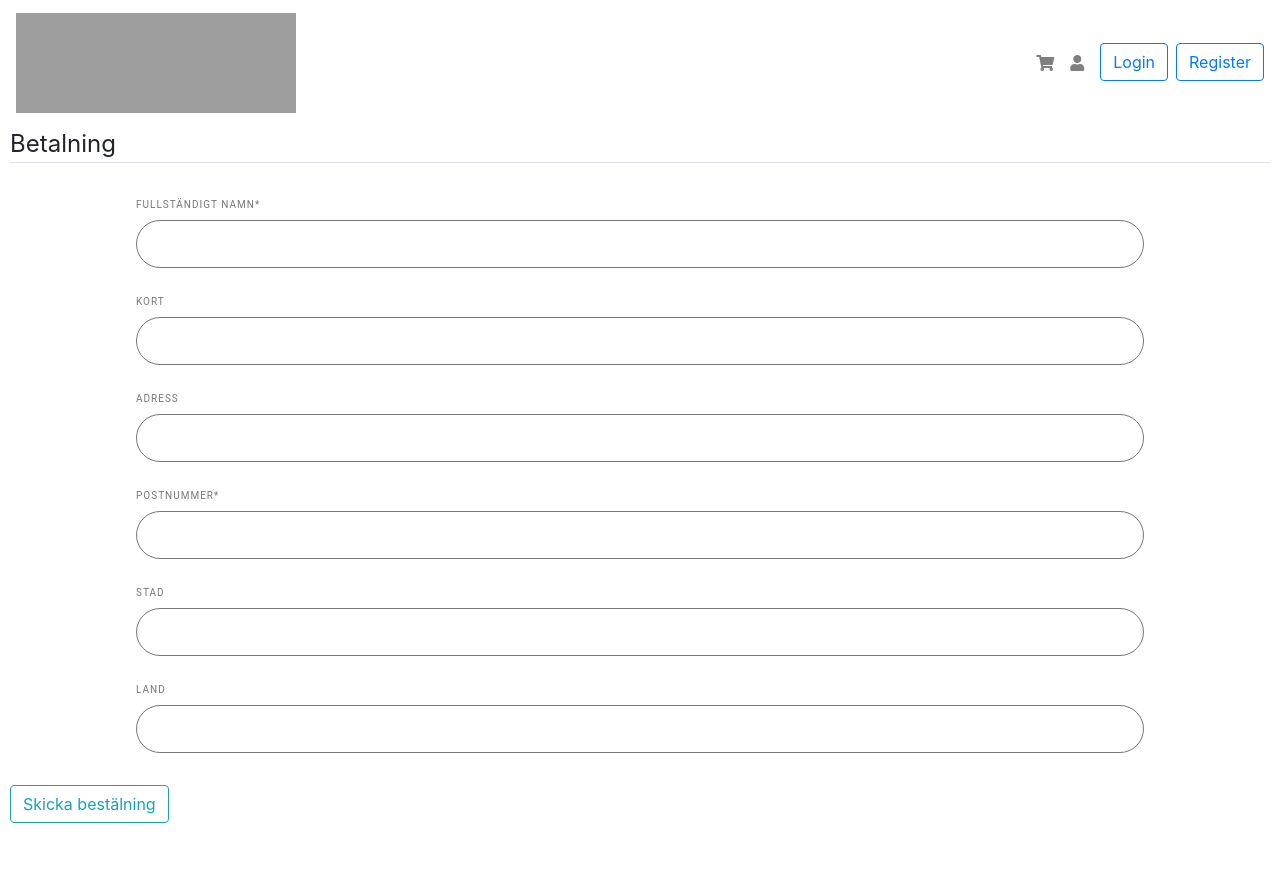
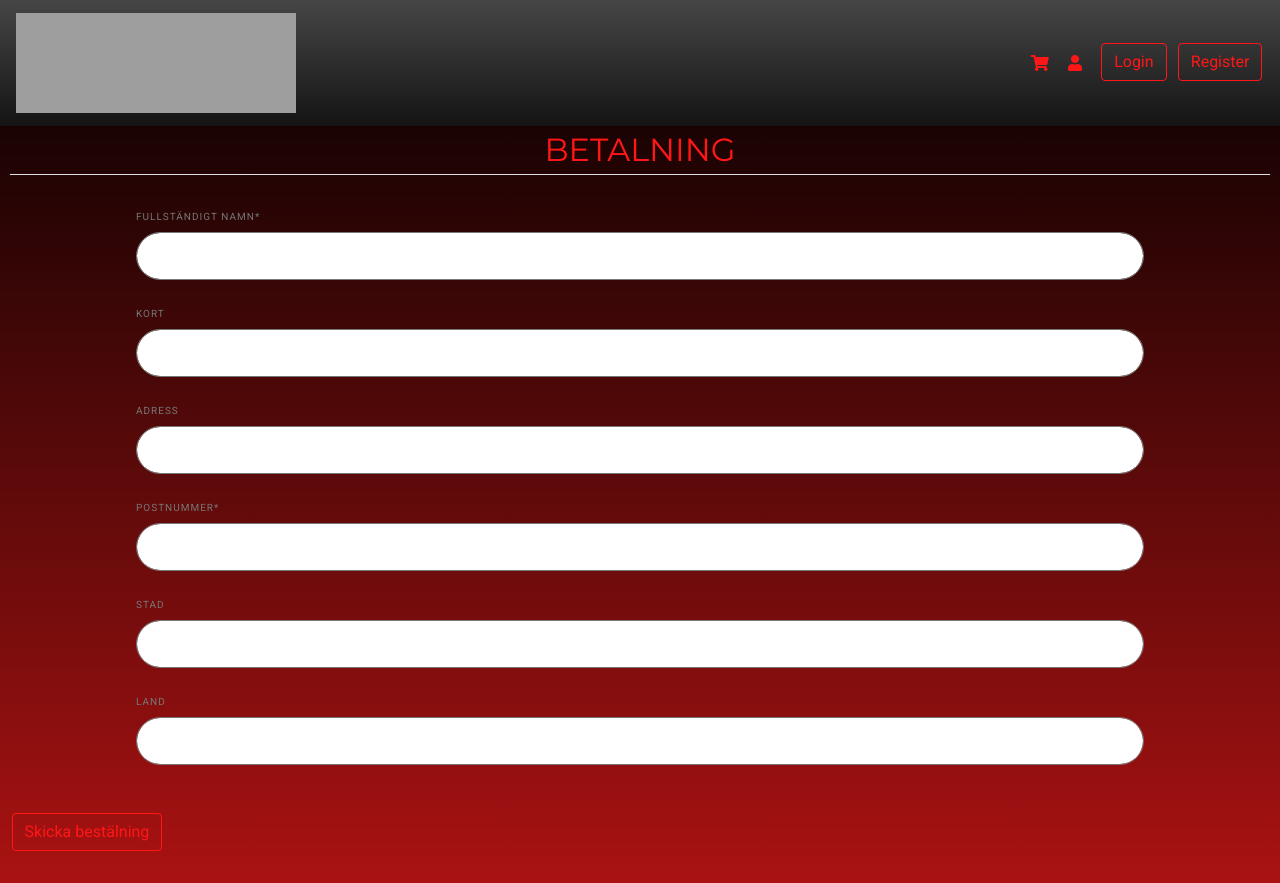
Before and after one commit to JohanOlsson99/D0018E_Databaser, a Flask app: page /betalning in a window 1280 px wide. Before the commit the page ends 823 px from the top, so only its background shows below. Run offline with Flask 2, Linux system fonts and the light colour scheme; parts of the project's set-up code (start-up, migrations or seed data) failed here and were passed over; some libraries are stand-ins or nearby versions; grey boxes are pictures that could not be loaded.

Commit message:
Update main.css

```diff
--- a/static/main.css
+++ b/static/main.css
@@ -1,35 +1,94 @@
+/* Imports fonts Montserrat and Roboto */
+@import url("https://fonts.googleapis.com/css?family=Nunito:400,900|Montserrat|Roboto");
+
+/* !important statements are placed on none overwritable statements */
+
+/* General */
+
 body {
-    background: #fafafa;
-    color: #4c9fb7;
-    /*margin: 2em 3em;*/
-  }
+    background: linear-gradient(#020000 , #aa1212);
+}
 
-h1, h2, h3, h4, h5, h6 {
-    color: #444444;
- }
+h1, h3, h4, h5, h6 {
+    font-family: "Montserrat", sans-serif !important;
+}
+
+h2, p {
+    font-family: "Roboto", sans-serif !important;
+}
+
+.mb-4 {
+    font-family: "Montserrat", sans-serif;
+    color: #ff1717;
+    font-size: 2rem;
+    margin-top: 40px;
+    margin-bottom: 35px;
+    text-align: center;
+    text-transform: uppercase;
+}
+
+/* Navbar */
+
+.layout-container {
+    background: linear-gradient(rgb(70, 70, 70) , rgb(20, 20, 20));
+    margin: 0 auto;
+    position: relative;
+}
+
+/* Buttons */
+
+.btn-outline-primary, .btn-outline-info {
+    margin-top: 1em;
+    margin-bottom: 1em;
+    margin-left: 0.1em;
+    margin-right: 0.1em;
+    color: #ff1717 !important;
+    border-color: #ff1717 !important;
+    font-family: "Roboto", sans-serif;
+}
+
+.btn-outline-primary:hover, .btn-outline-info:hover {
+    background: #ff1717 !important;
+    color: #ffffff !important;
+    border-color: #02000000 !important;
+    font-family: "Roboto", sans-serif;
+}
+
+/* Icons */
+
+.nav-link {
+    margin-top: 1em;
+    margin-bottom: 1em;
+    margin-left: 0.1em;
+    margin-right: 0.1em;
+    color: #ff1717 !important;
+}
+
+.nav-link:hover {
+    color: #ffffff !important;
+}
+
+/* Content */
 
 .content-class {
     margin-left: 10px;
-    /*margin-top: 5px;*/
     margin-right: 10px;
 }
 
-.bg-steel {
-    background-color: #4c9fb7;
+/* Used by other html files */
+
+.container {
+    background: rgb(255, 255, 255);
+    width: 540px !important;
+    height: 540px;
+    margin: 0 auto;
+    position: relative;
+    margin-top: 2%;
+    margin-bottom: 20%;
+    box-shadow: 2px 5px 20px rgba(65, 65, 65, 0.5);
 }
 
-.site-header .navbar-nav .nav-link {
-    color: #e4eef5;
+.box{
+    width: 70%;
+    margin: auto;
 }
-
-.site-header .navbar-nav .nav-link:hover {
-    color: #ffffff;
-}
-
-.site-header .navbar-nav .nav-link.active {
-    font-weight: 500;
-}
-
-.co{
-color: #148ffe
-}
```
